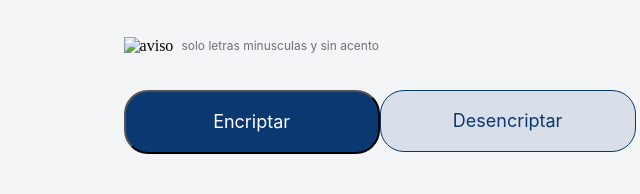
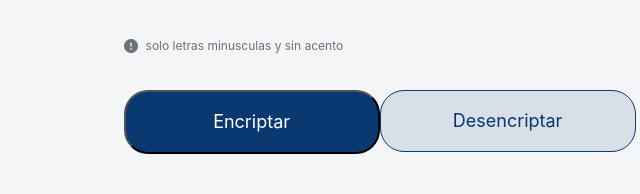
Before and after one commit to JuanAriza91802/Encriptador-de-texto, a plain HTML site: page index.html in a window 1280 px wide. Shown: the part 655-849 px from the top of the page, 30-670 px from the left. Drawn offline with Linux system fonts and the light colour scheme.

Commit message:
agregultimos detalles del diseeño

```diff
--- a/css/style.css
+++ b/css/style.css
@@ -49,6 +49,10 @@
     max-width: 80%;
     left: 12%;
     top: 80%;
+}
+.terminos img{
+    width: 14px;
+    opacity: .8;
 }
 .terminos p{
     font-family: "Inter";
--- a/index.html
+++ b/index.html
@@ -20,7 +20,7 @@
              cols="30" rows="10" placeholder="Ingresa tu texto aqui"></textarea>
         </div>
         <div class="terminos">
-            <img src="" alt="aviso">
+            <img src="assets/advertencia.png" alt="aviso">
             <p>solo letras minusculas y sin acento</p>
         </div>
         <div class="contenedor--btn">
```
Also changed, not shown: assets/advertencia.png (added).
